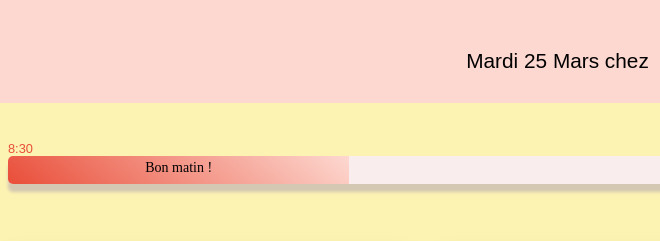
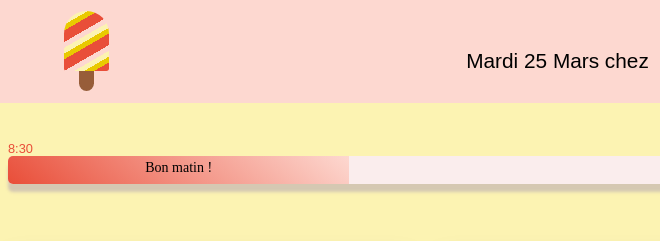
Before and after one commit to adatechschool/dataviz_API_Alix_Camille_Ewen, a plain HTML site: page index.html in a window 1280 px wide. Shown: the top 241 px of the page, 0-660 px from the left. Drawn offline with Linux system fonts and the light colour scheme; no server answers; a web font is replaced by a local one.

Commit message:
animation

```diff
--- a/index.html
+++ b/index.html
@@ -14,6 +14,7 @@
 <body>
 
 <header>
+    <div class="popsicle"></div>
     <span id="date"></span>
     <img id ="logoAda" alt ="logoAda" src ="./images/logo_ada.png">
     <div id="horloge">
--- a/style.css
+++ b/style.css
@@ -23,6 +23,57 @@ header {
   text-align: center;
 }
 
+.popsicle {
+  height: 60px;
+  width: 45px;
+  position: absolute;
+  left: 5%;
+  top: calc(40% - 30px);
+  border-radius: 7.5em 7.5em 0.9em 0.9em;
+  background: repeating-linear-gradient(
+    -30deg,
+    #e94e39 0,
+    #e94e39 10px,
+    #e9ca00 10px,
+    #e9ca00 15px,
+    #fcf3b2 15px,
+    #fcf3b2 20px,
+    #fdd8d0 20px,
+    #fdd8d0 25px
+  );
+  background-size: 375em;
+  animation: move 120s infinite linear;
+}
+@keyframes move {
+  100% {
+    background-position: -312.5em;
+  }
+}
+.popsicle:before {
+  position: absolute;
+  content: "";
+  height: 20px;
+  width: 15px;
+  background-color: rgba(255, 255, 255, 0.6);
+  border-radius: 1.25em;
+  top: 60px;
+  left: 15px;
+}
+.popsicle:after {
+  position: absolute;
+  content: "";
+  height: 20px;
+  width: 15px;
+  background: linear-gradient(#975d39 1.25em, #d7965b 1.25em);
+  top: 60px;
+  left: 15px;
+  border-radius: 0 0 1.87em 1.87em;
+}
+@media screen and (min-width: 600px) {
+  .popsicle {
+    font-size: 1.2em;
+  }
+}
 #date {
   font-size: clamp(1.1rem, 2vw, 1.3rem);
 }
```
